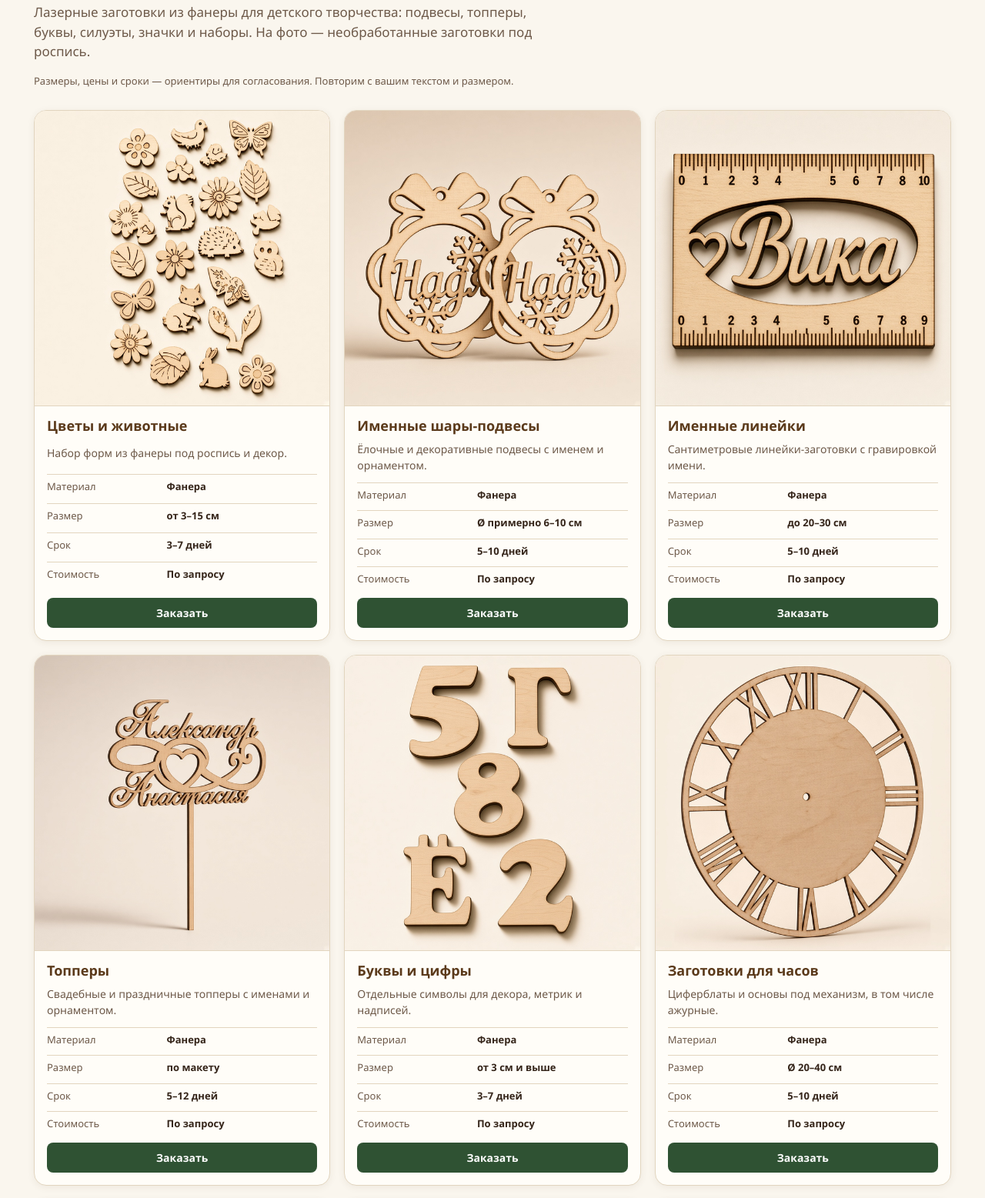
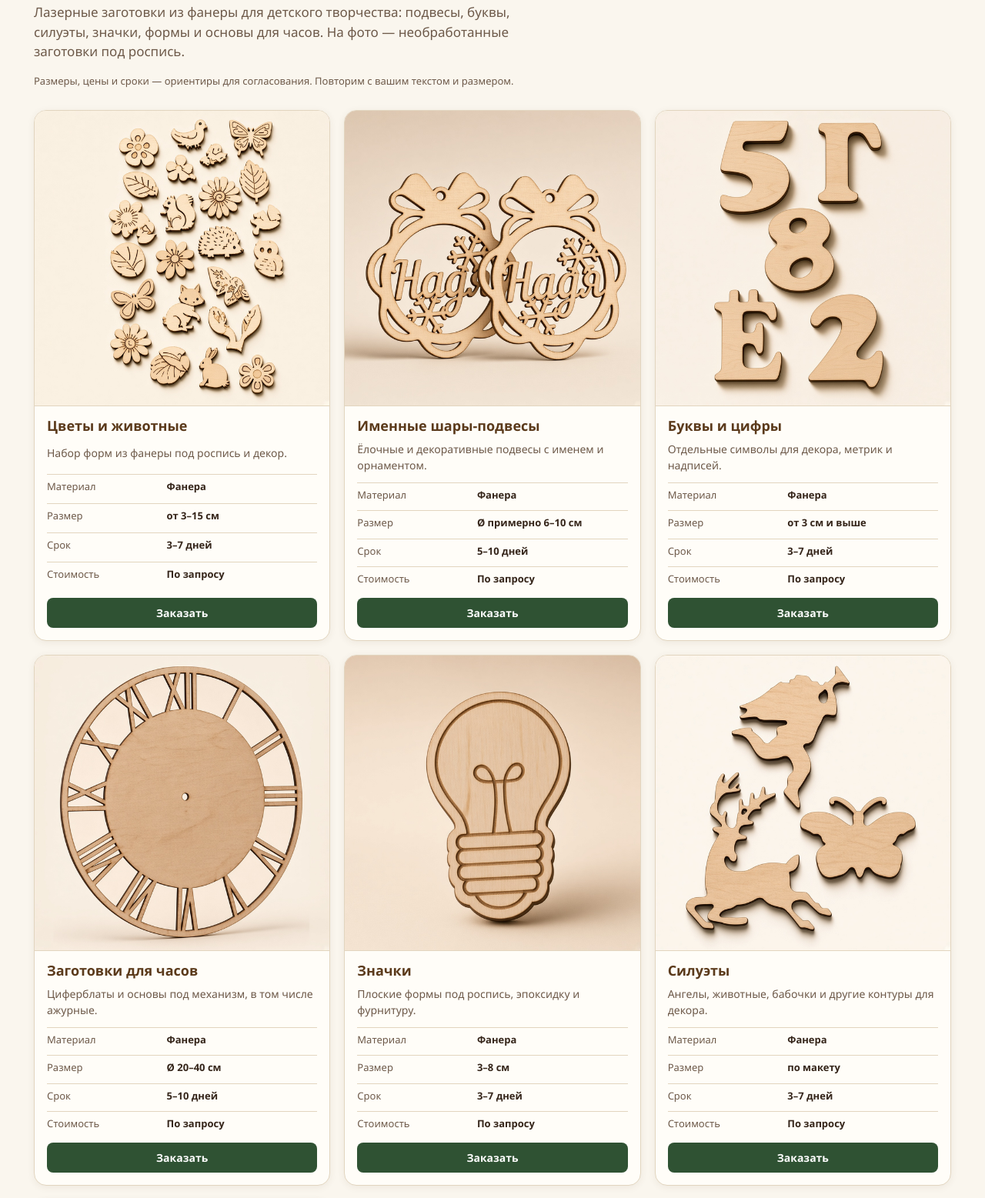
Before and after one commit to ponizov7777-svg/derevo-vostoka-katalog, a plain HTML site: page заготовки.html in a window 1280 px wide. Shown: the part 185-1742 px from the top of the page at 77% size. Drawn offline with Linux system fonts and the light colour scheme.

Commit message:
Remove rulers, toppers and decoration sets from blanks catalog.

```diff
--- a/заготовки.html
+++ b/заготовки.html
@@ -4,7 +4,7 @@
   <meta charset="UTF-8" />
   <meta name="viewport" content="width=device-width, initial-scale=1" />
   <title>Заготовки для творчества — Дерево Востока</title>
-  <meta name="description" content="Деревянные заготовки из фанеры: буквы и цифры, топперы, именные подвесы, силуэты, значки, заготовки для часов и наборы для декора." />
+  <meta name="description" content="Деревянные заготовки из фанеры: буквы и цифры, именные подвесы, силуэты, значки, заготовки для часов и формы для творчества." />
   <style>
     :root {
       --cream: #faf6ee;
@@ -170,7 +170,7 @@
 
     <header class="page-head">
       <h1>Заготовки для творчества</h1>
-      <p>Лазерные заготовки из фанеры для детского творчества: подвесы, топперы, буквы, силуэты, значки и наборы. На фото — необработанные заготовки под роспись.</p>
+      <p>Лазерные заготовки из фанеры для детского творчества: подвесы, буквы, силуэты, значки, формы и основы для часов. На фото — необработанные заготовки под роспись.</p>
     </header>
     <p class="note">Размеры, цены и сроки — ориентиры для согласования. Повторим с вашим текстом и размером.</p>
 
@@ -206,40 +206,6 @@
             <li><span>Стоимость</span><strong>По запросу</strong></li>
           </ul>
           <a class="btn btn--primary btn--small btn--block" href="index.html?product=Именные%20шары-подвесы#order">Заказать</a>
-        </div>
-      </article>
-
-      <article class="card">
-        <div class="card__media">
-          <img src="assets/товар_заготовки_lineyki.png" alt="Именные сантиметровые линейки из фанеры" width="640" height="640" loading="lazy" />
-        </div>
-        <div class="card__body">
-          <h2 class="card__title">Именные линейки</h2>
-          <p class="card__desc">Сантиметровые линейки-заготовки с гравировкой имени.</p>
-          <ul class="specs">
-            <li><span>Материал</span><strong>Фанера</strong></li>
-            <li><span>Размер</span><strong>до 20–30 см</strong></li>
-            <li><span>Срок</span><strong>5–10 дней</strong></li>
-            <li><span>Стоимость</span><strong>По запросу</strong></li>
-          </ul>
-          <a class="btn btn--primary btn--small btn--block" href="index.html?product=Именные%20линейки#order">Заказать</a>
-        </div>
-      </article>
-
-      <article class="card">
-        <div class="card__media">
-          <img src="assets/товар_заготовки_toppery.png" alt="Топперы из фанеры" width="640" height="640" loading="lazy" />
-        </div>
-        <div class="card__body">
-          <h2 class="card__title">Топперы</h2>
-          <p class="card__desc">Свадебные и праздничные топперы с именами и орнаментом.</p>
-          <ul class="specs">
-            <li><span>Материал</span><strong>Фанера</strong></li>
-            <li><span>Размер</span><strong>по макету</strong></li>
-            <li><span>Срок</span><strong>5–12 дней</strong></li>
-            <li><span>Стоимость</span><strong>По запросу</strong></li>
-          </ul>
-          <a class="btn btn--primary btn--small btn--block" href="index.html?product=Топперы#order">Заказать</a>
         </div>
       </article>
 
@@ -328,22 +294,6 @@
         </div>
       </article>
 
-      <article class="card">
-        <div class="card__media">
-          <img src="assets/товар_заготовки_nabory.png" alt="Наборы для декорирования из фанеры" width="640" height="640" loading="lazy" />
-        </div>
-        <div class="card__body">
-          <h2 class="card__title">Наборы для декорирования</h2>
-          <p class="card__desc">Комплекты мелких форм: цветы, сердца, листья, животные.</p>
-          <ul class="specs">
-            <li><span>Материал</span><strong>Фанера</strong></li>
-            <li><span>Состав</span><strong>набор форм</strong></li>
-            <li><span>Срок</span><strong>5–10 дней</strong></li>
-            <li><span>Стоимость</span><strong>По запросу</strong></li>
-          </ul>
-          <a class="btn btn--primary btn--small btn--block" href="index.html?product=Наборы%20для%20декорирования#order">Заказать</a>
-        </div>
-      </article>
     </section>
   </main>
 
```
Also changed, not shown: index.html (+1 -4 lines).
